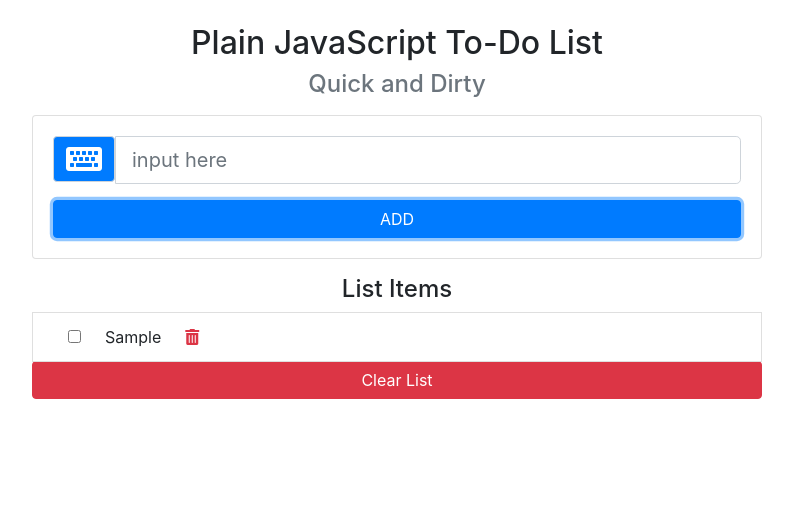
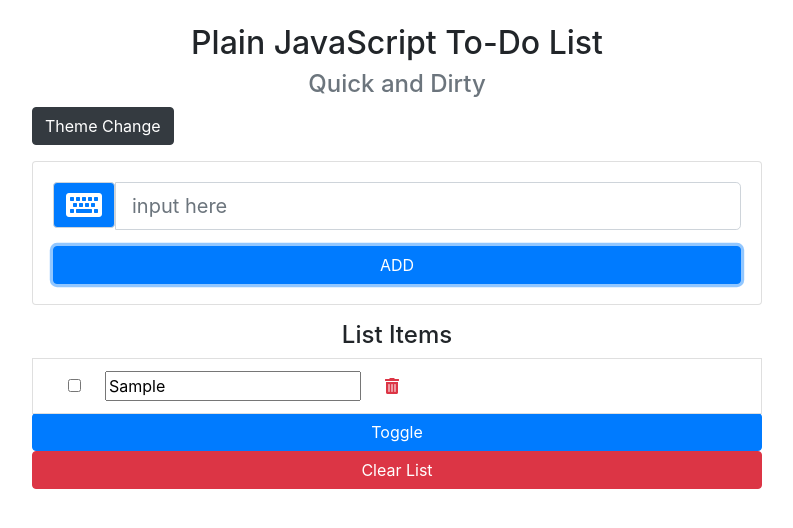
Before and after one commit to rohit236c/Todo-list, a React (Create React App) app: page / in a window 1280 px wide. Both pictures are taken after typing "Sample" into the empty fields and a click on the button "ADD". Shown: the top 528 px of the page, without its empty margins (243-1036 px from the left). Built offline with nearby package versions, Linux system fonts and the light colour scheme.

Commit message:
toggle list btn added
Signed-off-by: rohit236c <rohit236c@gmail.com>

```diff
--- a/src/App.js
+++ b/src/App.js
@@ -9,6 +9,7 @@ class App extends React.Component{
         items : [],
         id : uuid(),
         item : "",
+        done : false
 
     }
 
@@ -25,15 +26,20 @@ handleSubmit = e =>{
     const newItem = {
         id : this.state.id,
         title : this.state.item,
-        Done : false
+        done : this.state.done
     }
-    console.log(newItem)
-    const updatedItems = [...this.state.items,newItem]
+
+    let updatedItems = [...this.state.items]
+    if(newItem.title!== "" && newItem.title!== " "){
+     updatedItems = [...this.state.items,newItem]
+    }
+
     // console.log(updatedItems)
     this.setState({
         items : updatedItems,
         item : '',
         id : uuid(),
+        done : false
     })
 
 };
@@ -52,32 +58,51 @@ handleDelete = (id) =>{
 }
 
 toggleDone = (event,id) => {
-    // console.log(event.target.checked)
-    // console.log(id)
+    console.log(event.target.checked)
+    console.log(id)
     const updatedItems = [...this.state.items]; //copy the array
-    const filteredArray= updatedItems.filter(item =>
-        item.id!==id
-    )
+
+    // updatedItems[id].done = true;
+    console.log(updatedItems[0].done)
+    // if(event.target.checked){
+    // }
+
+    // const filteredArray= updatedItems.filter(item =>
+    //     item.id!==id
+    // )
     // updatedItems[id].Done = event.target.checked; //event added
-    console.log(updatedItems)
-    this.setState ({
-        items : filteredArray ,
-    })
+    // this.setState ({
+    //     items : filteredArray ,
+    // })
 
 
+}
+toggleItems = () => {
+    // const elements = [...this.state.items] ;
+
+ const elements =   this.state.items.reverse()
+    // const lastElement = elements.pop()
+    // elements.unshift(lastElement)
+    console.log(elements,this.state.items)
+    this.setState({
+        items : elements
+    })
 }
 
 
 
 render(){
      return (
-        <div className="container">
+
+
+
+        <div className="container  ">
             <div className="row">
                 <div className="col-10 mx-auto col-md-8 mt-4">
                     <h2 className="text-center text-captailize">Plain JavaScript To-Do List
                     </h2>
                     <h4 className="text-center text-captailize text-secondary">Quick and Dirty</h4>
-
+                    <button className="btn btn-dark" variant="dark" >Theme Change</button>
                     <TodoInput
                     item = {this.state.item}
                     handleChange = {this.handleChange}
@@ -87,8 +112,10 @@ render(){
                     <TodoList
                         items = {this.state.items}
                         clearList = {this.clearList}
+                        handleChange = {this.handleChange}
                         handleDelete = {this.handleDelete}
                         toggleDone = {this.toggleDone}
+                        toggleItems = {this.toggleItems}
                     />
 
                 </div>
--- a/src/components/TodoItem.js
+++ b/src/components/TodoItem.js
@@ -1,19 +1,33 @@
 import React, { Component } from 'react'
-import './TodoItem.css'
+// import './TodoItem.css'
 
 export default class TodoItem extends Component {
+    state = {
+        value : this.props.title
+    }
+    handleChange = (event) =>{
+        this.setState(
+            { value : event.target.value } )
+    }
+
     render() {
 
-        const{title , handleDelete , toggleDone} = this.props
+
+        const{ handleDelete , toggleDone} = this.props
 
         return (
-           <li className="list-group-item text-capitalize ">
+           <li  className="list-group-item text-capitalize ">
 
                <div className="todo-icon col-12">
                    <span className="text-success mr-4">
-                        <input onChange = {toggleDone} type="checkbox"/>
+                        <input onChange = { toggleDone } type="checkbox"/>
                    </span>
-                  <span className="text">{title}</span>
+                  <span className="text">
+                      <input
+                      value = {this.state.value}
+                      onChange = {this.handleChange}
+                      />
+                  </span>
                    <span onClick = {handleDelete} className="text-danger ml-4 ">
                    <i className="fas fa-trash-alt"></i>
                    </span>
--- a/src/components/TodoList.js
+++ b/src/components/TodoList.js
@@ -2,7 +2,7 @@ import React, { Component } from 'react';
 import TodoItem from './TodoItem';
 export default class TodoList extends Component {
     render() {
-        const {items , clearList, handleDelete , toggleDone} = this.props
+        const {items , clearList, handleDelete, toggleDone,toggleItems} = this.props
         return (
             <ul className="list-group">
                 <h4 className="text-center">List Items</h4>
@@ -12,6 +12,7 @@ export default class TodoList extends Component {
                     key = {item.id}
                     title = {item.title}
                     //so that it is called later
+                    // handleChange = {()=>handleChange}
                     handleDelete = { ()=> handleDelete(item.id) }
                     toggleDone = { (ev) =>{toggleDone(ev,item.id)} }
 
@@ -19,7 +20,7 @@ export default class TodoList extends Component {
 
                 })
             }
-
+                <button className="btn btn-primary" onClick = {toggleItems} > Toggle</button>
                 <button className="btn btn-danger btn-block"  onClick = {clearList}>Clear List</button>
             </ul>
         )
```
Also changed, not shown: console.js (added, +7 -0 lines), src/components/TodoItem.css (line endings or trailing spaces).
